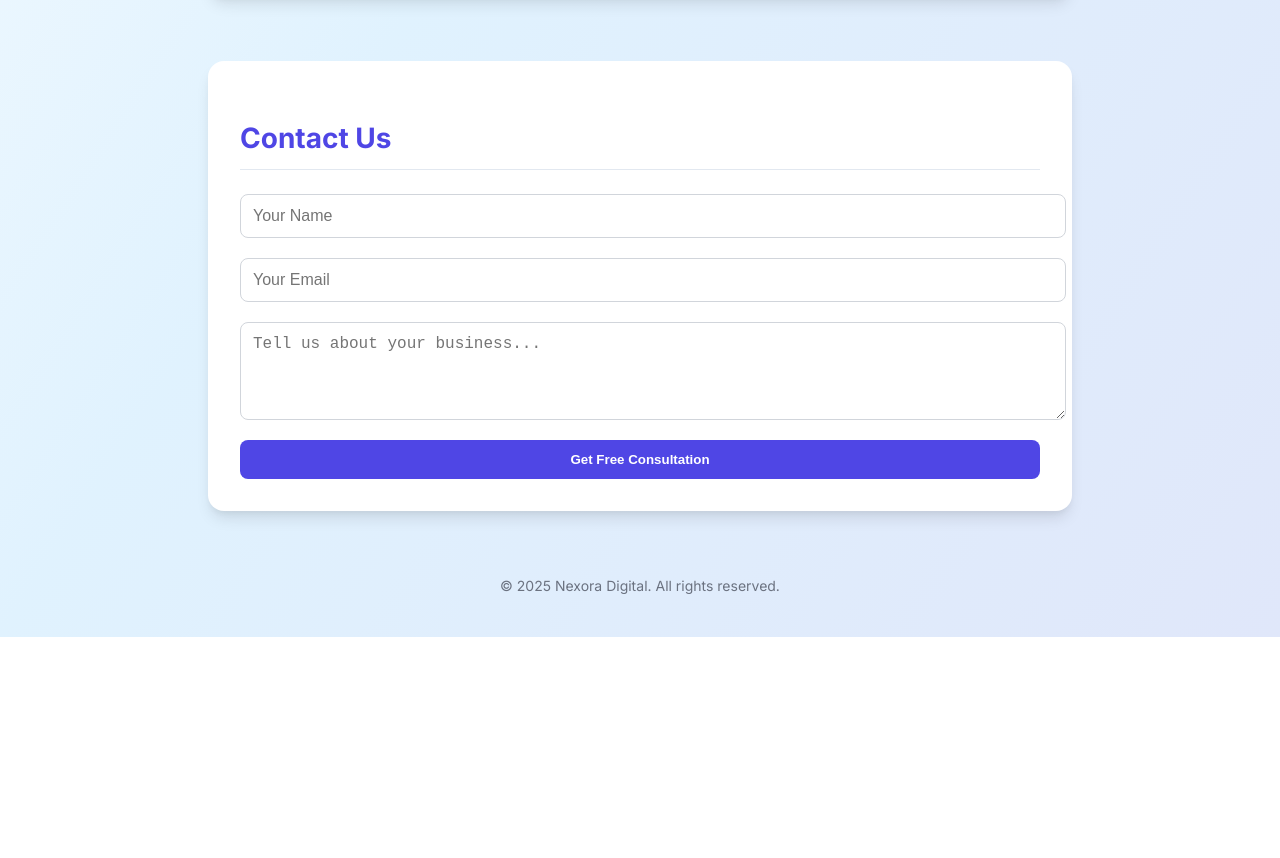
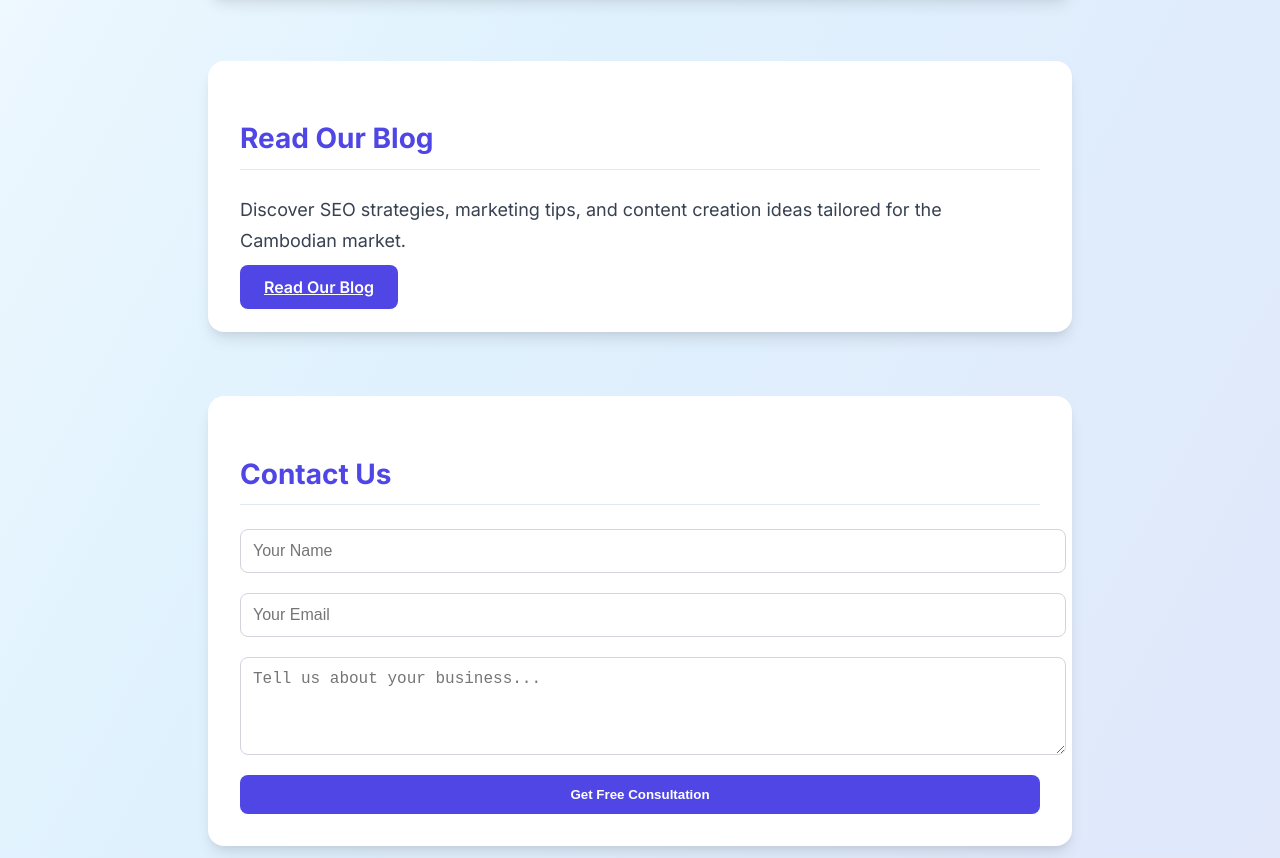
Before and after one commit to Prince5533/Nexora-Digital-1, a plain HTML site: page index.html in a window 1280 px wide. Shown: the part 1315-2173 px from the top of the page. Before the commit the page ends 1952 px from the top, so only its background shows below. Drawn offline with Linux system fonts and the light colour scheme.

Commit message:
Update index.html

```diff
--- a/index.html
+++ b/index.html
@@ -58,6 +58,13 @@
         <li><strong>Pro</strong>: $400/month – SEO + SMM + Ads + Email Marketing</li>
       </ul>
     </section>
+    <section class="section-block">
+  <h2 class="section-title">Read Our Blog</h2>
+  <p class="paragraph-text">
+    Discover SEO strategies, marketing tips, and content creation ideas tailored for the Cambodian market.
+  </p>
+  <a href="blog.html" class="submit-button">Read Our Blog</a>
+</section>
 
     <section class="section-block">
       <h2 class="section-title">Contact Us</h2>
```
